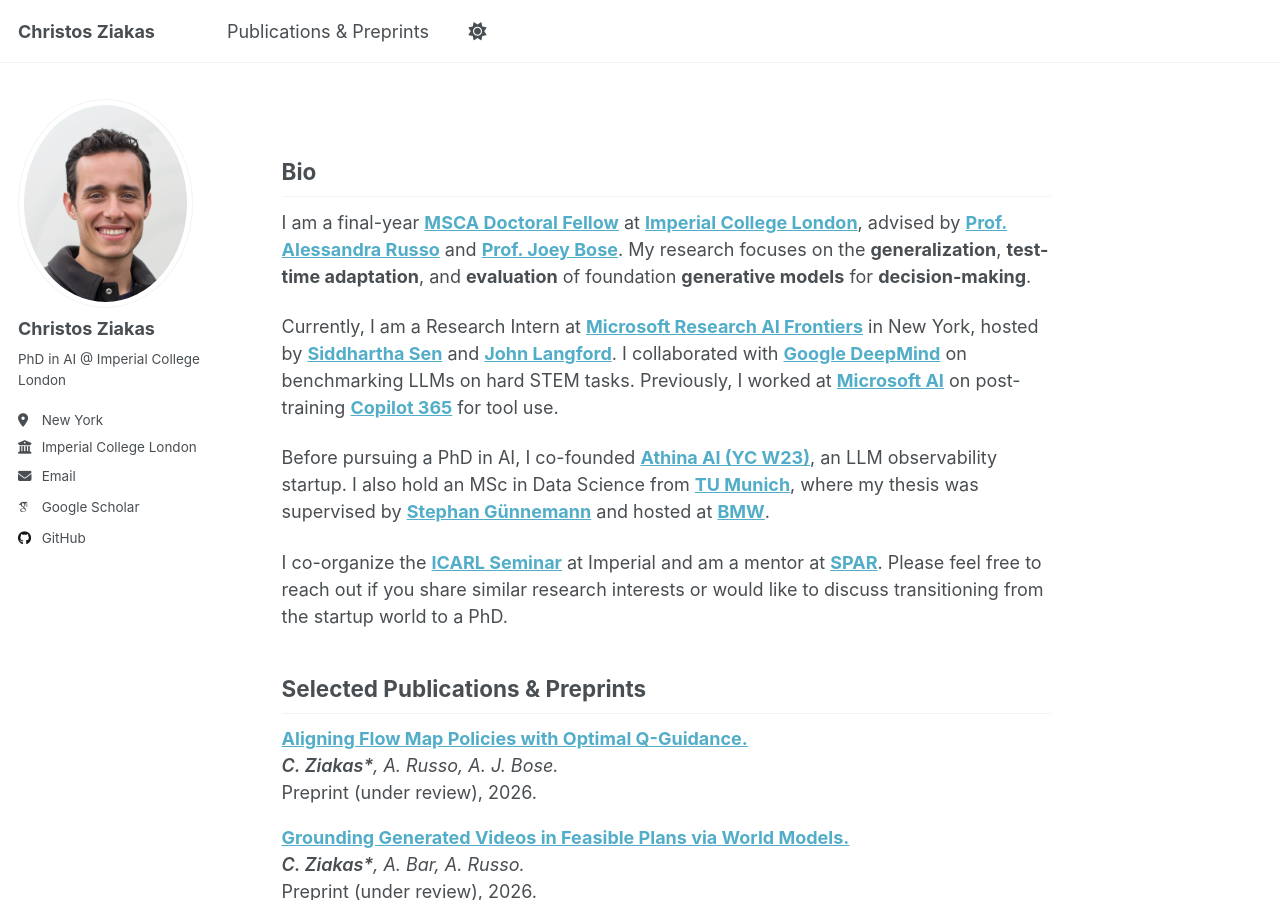
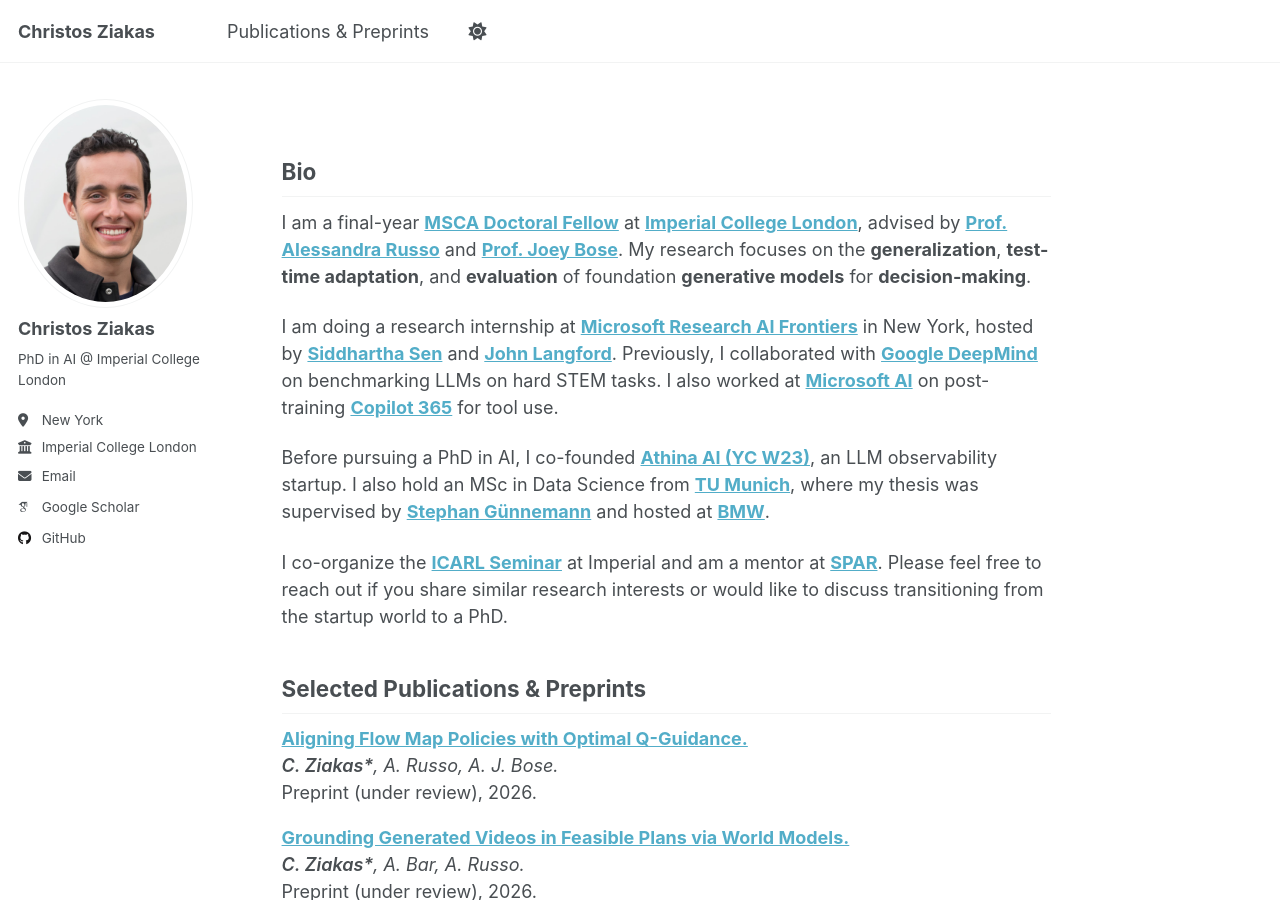
Before and after one commit to chziakas/chziakas.github.io, a Jekyll site: the page built from _pages/about.md, in a window 1280 px wide and 900 px high. Built offline with Jekyll 4.4.1, drawn with Linux system fonts in a browser that asks for light colours; some web fonts are replaced; a script that is not in the unit is left out.

Commit message:
Restructure experience paragraph
Co-authored-by: Cursor <cursoragent@cursor.com>

```diff
--- a/_pages/about.md
+++ b/_pages/about.md
@@ -11,7 +11,7 @@ redirect_from:
 
 I am a final-year [**MSCA Doctoral Fellow**](https://marie-sklodowska-curie-actions.ec.europa.eu/) at [**Imperial College London**](https://www.imperial.ac.uk/), advised by [**Prof. Alessandra Russo**](https://www.doc.ic.ac.uk/~acr/) and [**Prof. Joey Bose**](https://scholar.google.com/citations?user=ybPyI7IAAAAJ&hl=en). My research focuses on the **generalization**, **test-time adaptation**, and **evaluation** of foundation **generative models** for **decision-making**.
 
-Currently, I am a Research Intern at [**Microsoft Research AI Frontiers**](https://www.microsoft.com/en-us/research/lab/ai-frontiers/) in New York, hosted by [**Siddhartha Sen**](https://www.microsoft.com/en-us/research/people/sidsen/) and [**John Langford**](https://www.microsoft.com/en-us/research/people/jcl/). I collaborated with [**Google DeepMind**](https://deepmind.google/) on benchmarking LLMs on hard STEM tasks. Previously, I worked at [**Microsoft AI**](https://www.microsoft.com/en-us/ai) on post-training [**Copilot 365**](https://www.microsoft.com/en-us/microsoft-365/copilot) for tool use.
+I am doing a research internship at [**Microsoft Research AI Frontiers**](https://www.microsoft.com/en-us/research/lab/ai-frontiers/) in New York, hosted by [**Siddhartha Sen**](https://www.microsoft.com/en-us/research/people/sidsen/) and [**John Langford**](https://www.microsoft.com/en-us/research/people/jcl/). Previously, I collaborated with [**Google DeepMind**](https://deepmind.google/) on benchmarking LLMs on hard STEM tasks. I also worked at [**Microsoft AI**](https://www.microsoft.com/en-us/ai) on post-training [**Copilot 365**](https://www.microsoft.com/en-us/microsoft-365/copilot) for tool use.
 
 Before pursuing a PhD in AI, I co-founded [**Athina AI (YC W23)**](https://www.athina.ai/), an LLM observability startup. I also hold an MSc in Data Science from [**TU Munich**](https://www.tum.de/), where my thesis was supervised by [**Stephan Günnemann**](https://scholar.google.com/citations?user=npqoAWwAAAAJ&hl=de) and hosted at [**BMW**](https://www.bmwgroup.com/).
 
```
